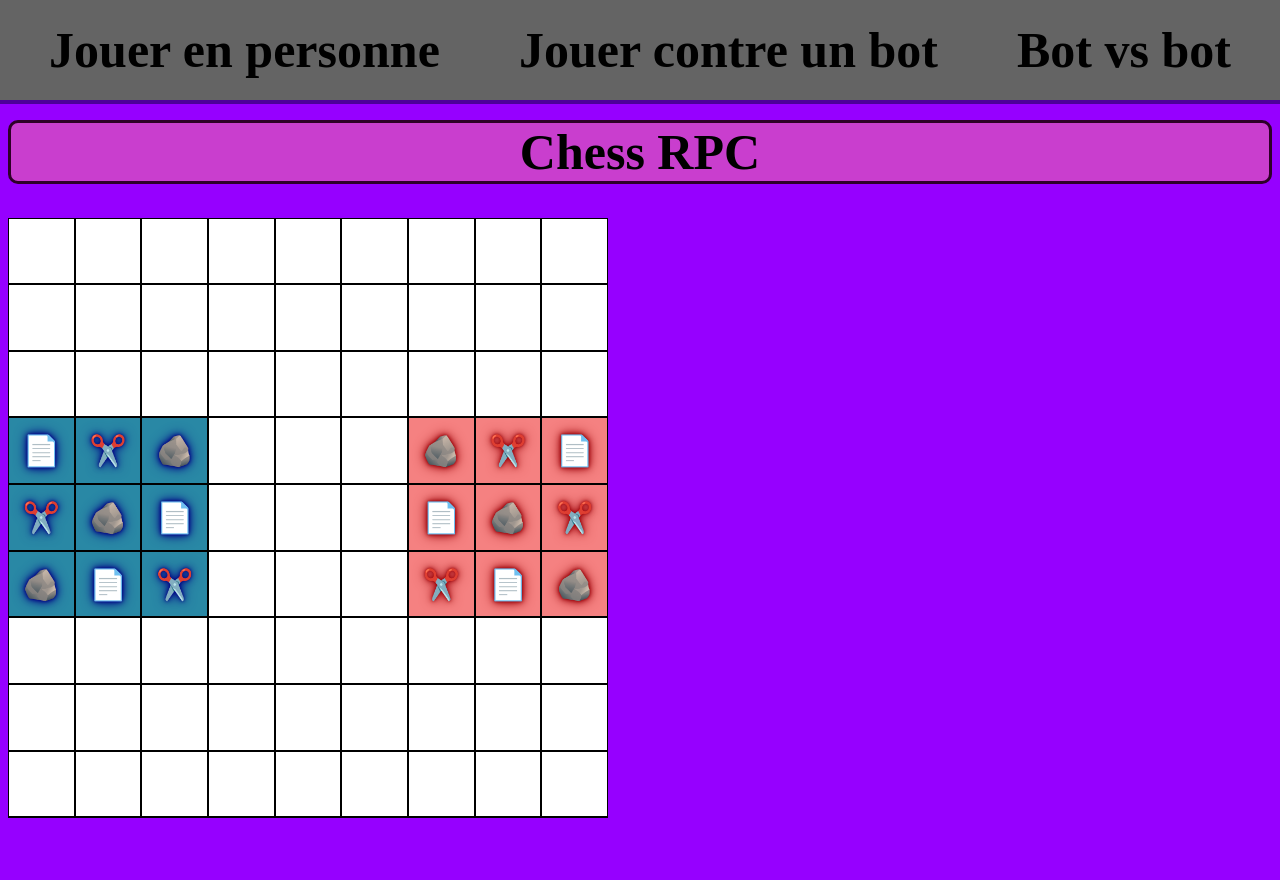
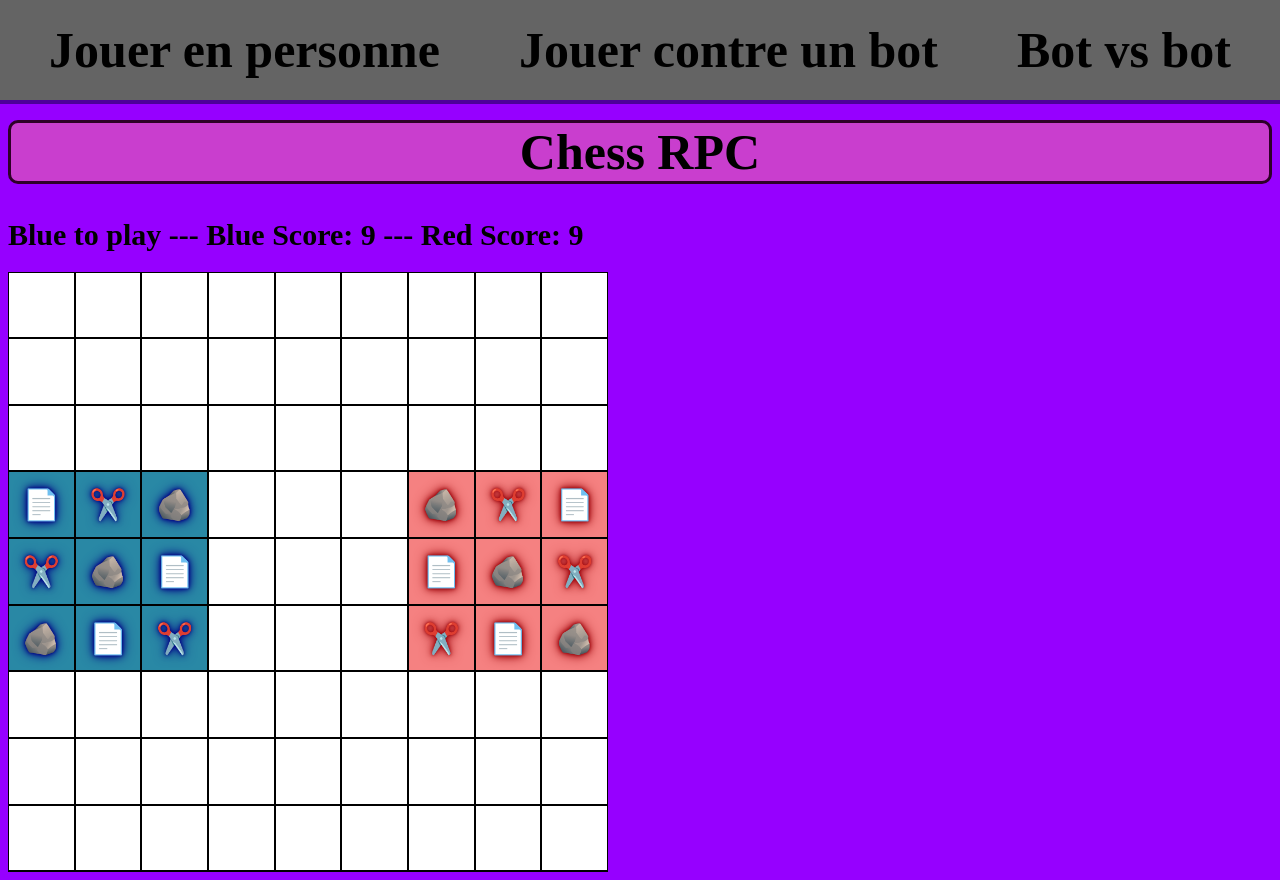
Before and after one commit to MatBou314/echec-roche-papier-ciseaux, a plain HTML site: page index.html in a window 1280 px wide. Before the commit the page ends 826 px from the top, so only its background shows below. Drawn offline with Linux system fonts and the light colour scheme.

Commit message:
Ajout des infos sur le board
Ajout des infos sur le tour et le score de chacun de jouer

```diff
--- a/board.js
+++ b/board.js
@@ -87,3 +87,13 @@ export function isLegal(board, from, to) {
   if (casesContour[from].includes(to) && canPieceGo(board.pieces, fromPiece, to)) return true;
   return false;
 }
+
+export function getCasesCount(board) {
+  let blueCount = 0;
+  let redCount = 0;
+  for (const c of board.cases) {
+    if (c === 1) {blueCount += 1; continue;}
+    if (c === -1) redCount += 1;
+  }
+  return [blueCount, redCount];
+}
--- a/boardGestion.js
+++ b/boardGestion.js
@@ -1,4 +1,4 @@
-import { newBoard, movePiece, isLegal } from "./board.js";
+import { newBoard, movePiece, isLegal, getCasesCount } from "./board.js";
 
 const piecesName = [null, "rock", "paper", "scissors"];
 const colsName = ["a", "b", "c", "d", "e", "f", "g", "h", "i"];
@@ -14,11 +14,21 @@ export function setUpBoards() {
   boards.forEach(boardElem => {
       const affBoard = {
           elem: boardElem,
+          infoElem: null,
           caseSelect: null,
           board: newBoard()
       };
       initBoardElem(affBoard);
+      initInfoElem(affBoard);
 })
+}
+
+function initInfoElem(affBoard) {
+  const infoElem = document.createElement("div");
+  infoElem.classList.add("board-info");
+  affBoard.elem.parentNode.insertBefore(infoElem, affBoard.elem);
+  affBoard.infoElem = infoElem;
+  updateInfo(affBoard);
 }
 
 function initBoardElem(affBoard) {
@@ -53,6 +63,14 @@ function updateCases(affBoard, casesIdx) {
   }
 }
 
+function updateInfo(affBoard) {
+  const infoElem = affBoard.infoElem;
+  const board = affBoard.board;
+  if (!infoElem) return;
+  const casesCount = getCasesCount(board);
+  infoElem.textContent = `${board.turn ? "Blue" : "Red"} to play  ---  Blue Score: ${casesCount[0]}  ---  Red Score: ${casesCount[1]}`;
+}
+
 function manageClick(affBoard, caseIdx) {
   const caseSelect = affBoard.caseSelect;
   const board = affBoard.board;
@@ -73,5 +91,6 @@ function manageClick(affBoard, caseIdx) {
       affBoard.caseSelect = caseIdx;
     }
   }
+  updateInfo(affBoard);
   updateCases(affBoard, casesUpdate);
 }
--- a/style.css
+++ b/style.css
@@ -72,6 +72,13 @@ h1 {
   z-index: 10;
 }
 
+.board-info {
+  position: relative;
+  color: rgb(0, 0, 0);
+  font-weight: 800;
+  font-size: 30px;
+}
+
 .menu {
   position: fixed;
   top: 0;
```
